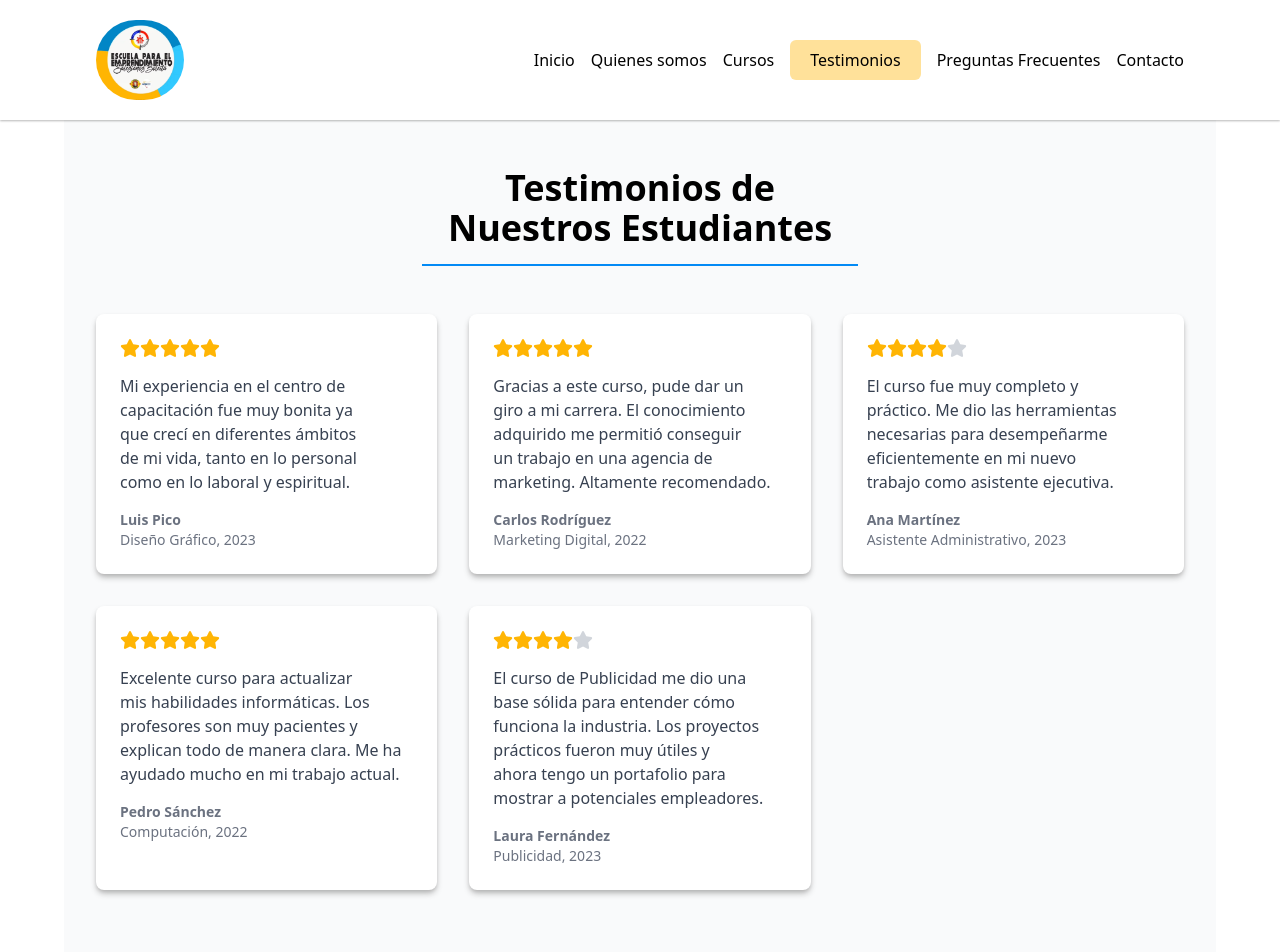
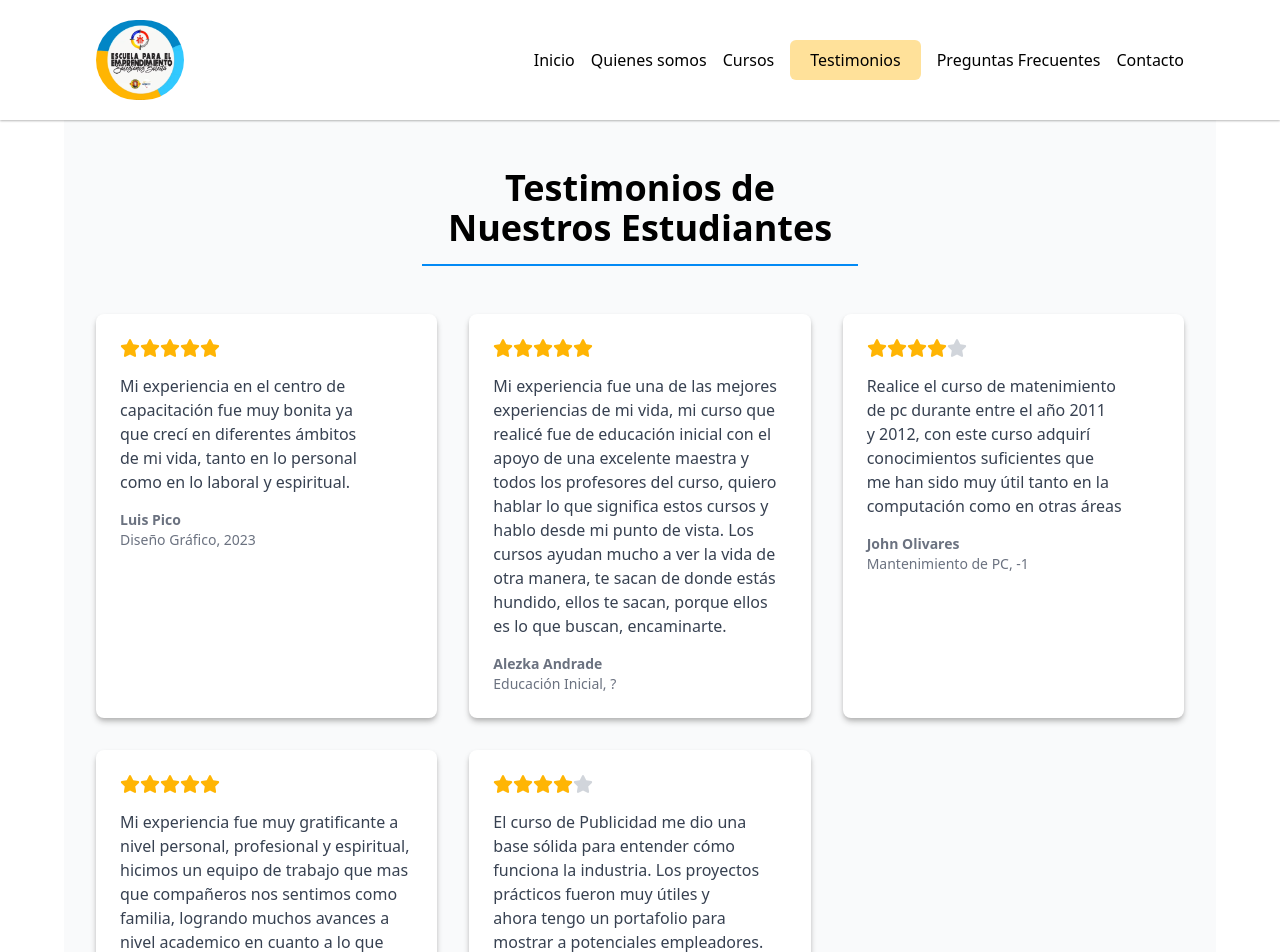
Before and after one commit to Sneider22/servicio-comunitario, a React (Vite) app: page /testimonios in a window 1280 px wide. Shown: the top 952 px of the page. Built offline with nearby package versions, Linux system fonts and the light colour scheme.

Commit message:
Add Testimonios

```diff
--- a/src/pages/Testimonios.jsx
+++ b/src/pages/Testimonios.jsx
@@ -28,24 +28,24 @@ export default function Testimonios() {
             rating: 5
         },
         {
-            name: "Carlos Rodríguez",
-            course: "Marketing Digital",
-            year: 2022,
-            content: "Gracias a este curso, pude dar un giro a mi carrera. El conocimiento adquirido me permitió conseguir un trabajo en una agencia de marketing. Altamente recomendado.",
+            name: "Alezka Andrade",
+            course: "Educación Inicial",
+            year: "?",
+            content: "Mi experiencia fue una de las mejores experiencias de mi vida, mi curso que realicé fue de educación inicial con el apoyo de una excelente maestra y todos los profesores del curso, quiero hablar lo que significa estos cursos y hablo desde mi punto de vista. Los cursos ayudan mucho a ver la vida de otra manera, te sacan de donde estás hundido, ellos te sacan, porque ellos es lo que buscan, encaminarte.",
             rating: 5
         },
         {
-            name: "Ana Martínez",
-            course: "Asistente Administrativo",
-            year: 2023,
-            content: "El curso fue muy completo y práctico. Me dio las herramientas necesarias para desempeñarme eficientemente en mi nuevo trabajo como asistente ejecutiva.",
+            name: "John Olivares",
+            course: "Mantenimiento de PC",
+            year: 2011 - 2012,
+            content: "Realice el curso de matenimiento de pc durante entre el año 2011 y 2012, con este curso adquirí conocimientos suficientes que me han sido muy útil tanto en la computación como en otras áreas",
             rating: 4
         },
         {
-            name: "Pedro Sánchez",
-            course: "Computación",
-            year: 2022,
-            content: "Excelente curso para actualizar mis habilidades informáticas. Los profesores son muy pacientes y explican todo de manera clara. Me ha ayudado mucho en mi trabajo actual.",
+            name: "Profesora Verónica Aranguren",
+            course: "Promotor Infantil",
+            year: 2015 - 2018,
+            content: "Mi experiencia fue muy gratificante a nivel personal, profesional y espiritual, hicimos un equipo de trabajo que mas que compañeros nos sentimos como familia, logrando muchos avances a nivel academico en cuanto a lo que ofreciamos a los estudiantes.",
             rating: 5
         },
         {
```
